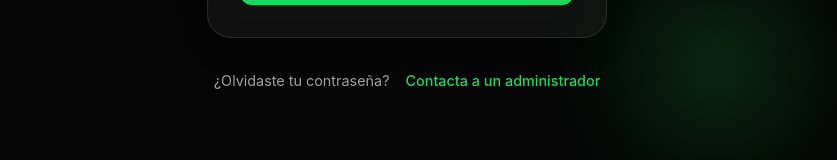
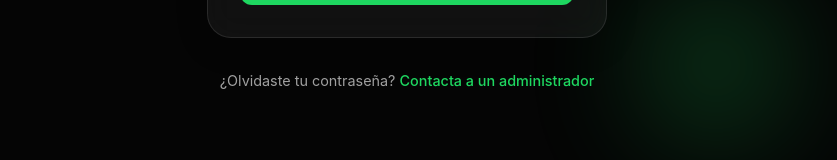
Before and after one commit to ivolevy/attorney.ai, a React (Vite) app: page /inicia-sesion in a window 1280 px wide. Shown: the part 580-740 px from the top of the page, without its empty margins (233-1070 px from the left). Built offline with nearby package versions, Linux system fonts and the light colour scheme.

Commit message:
login ui

```diff
--- a/src/pages/LoginPage.jsx
+++ b/src/pages/LoginPage.jsx
@@ -145,11 +145,8 @@ function LoginPage() {
           </button>
         </form>
 
-        <div style={{ marginTop: '2rem', display: 'flex', flexDirection: 'row', justifyContent: 'center', gap: '1rem', alignItems: 'center' }}>
-          <span style={{ color: 'var(--text-secondary)', fontSize: '0.9rem' }}>
-            ¿Olvidaste tu contraseña?
-          </span>
-          <div style={{ color: 'var(--text-secondary)', fontSize: '0.9rem' }}>
+        <p style={{ marginTop: '2rem', textAlign: 'center', color: 'var(--text-secondary)', fontSize: '0.9rem' }}>
+          ¿Olvidaste tu contraseña?{' '}
           <a
             href="https://www.linkedin.com/in/ivan-levy/"
             target="_blank"
@@ -158,8 +155,7 @@ function LoginPage() {
           >
             Contacta a un administrador
           </a>
-          </div>
-        </div>
+        </p>
       </div>
 
       <div className="footer" style={{ position: 'fixed', bottom: 0 }}>
```
Lines whose indentation alone changed are shown as unchanged.
